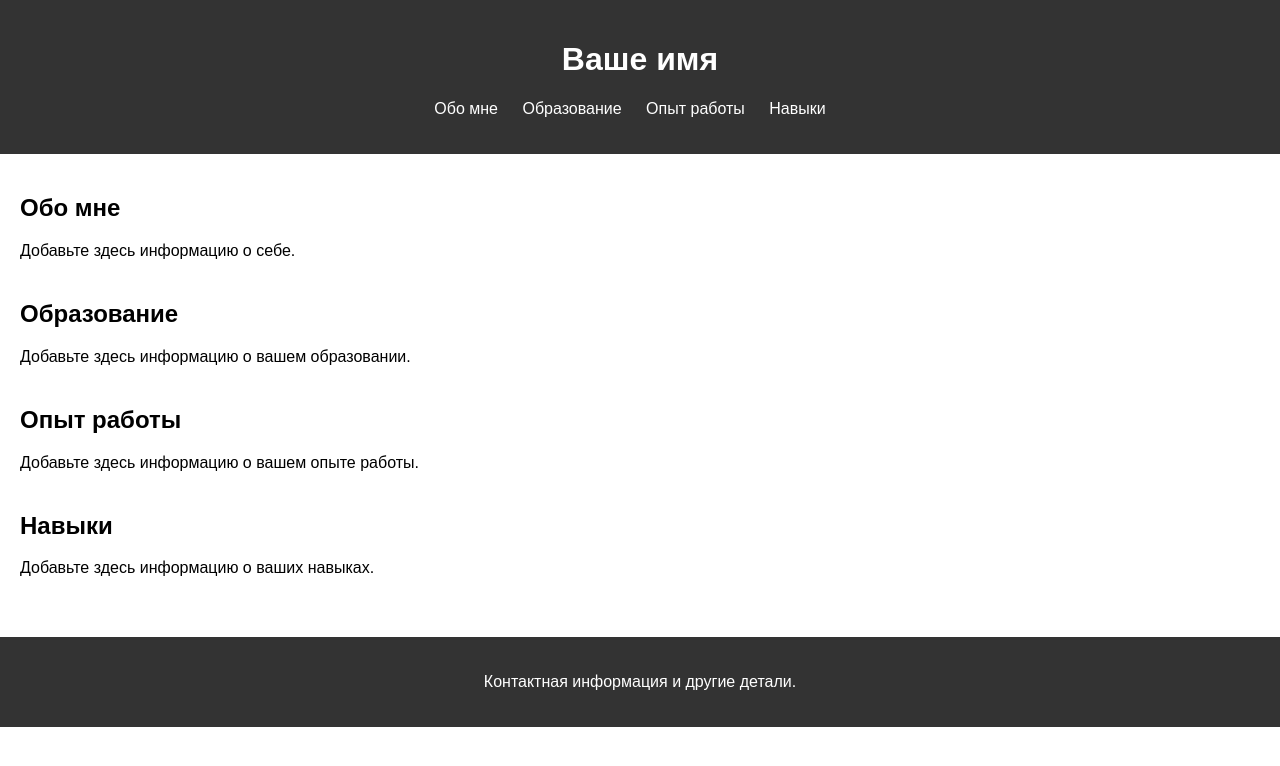
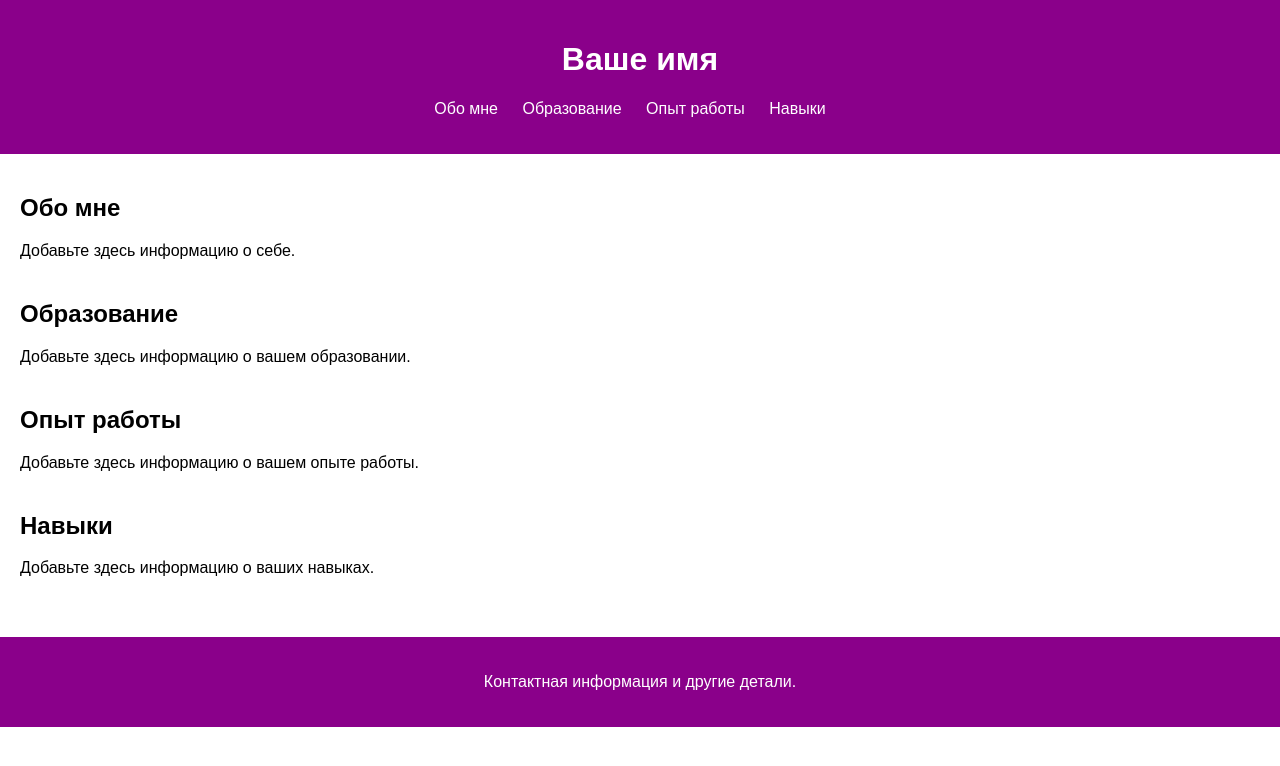
Before and after one commit to ZazRX8/my-resume, a plain HTML site: page index.html in a window 1280 px wide. Drawn offline with Linux system fonts and the light colour scheme.

Commit message:
First changes

```diff
--- a/style.css
+++ b/style.css
@@ -6,8 +6,10 @@ body {
 }
 
 header {
-    background-color: #333;
-    color: #fff;
+    background-color: #8A008A;
+    /* Темный оттенок мадженты */
+    color: #FFFFFF;
+    /* Белый цвет текста */
     padding: 20px;
     text-align: center;
 }
@@ -23,7 +25,8 @@ nav ul li {
 }
 
 nav ul li a {
-    color: #fff;
+    color: #FFFFFF;
+    /* Белый цвет ссылок */
     text-decoration: none;
 }
 
@@ -36,8 +39,10 @@ section {
 }
 
 footer {
-    background-color: #333;
-    color: #fff;
+    background-color: #8A008A;
+    /* Темный оттенок мадженты */
+    color: #FFFFFF;
+    /* Белый цвет текста */
     padding: 20px;
     text-align: center;
 }
```
